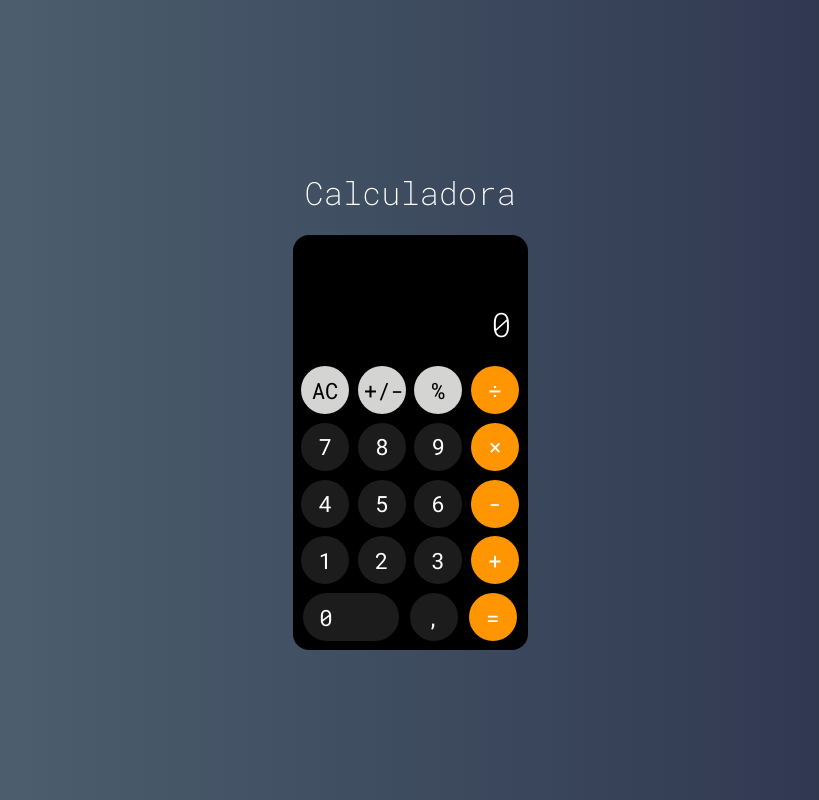
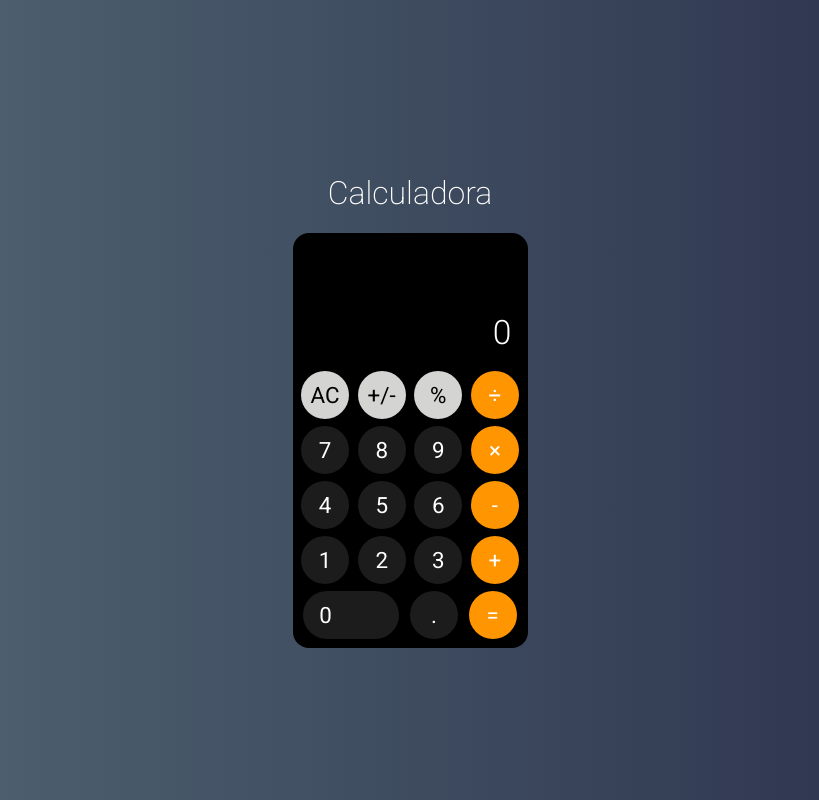
Before and after one commit to diogoizele/calculator-react, a React (Create React App) app: page / in a window 1280 px wide. Shown: the whole page, without its empty margins (230-1049 px from the left). Built offline with nearby package versions, Linux system fonts and the light colour scheme.

Commit message:
Readme.md update

```diff
--- a/package.json
+++ b/package.json
@@ -1,6 +1,7 @@
 {
   "name": "calculator",
   "version": "0.1.0",
+  "homepage":"./",
   "private": true,
   "dependencies": {
     "@testing-library/jest-dom": "^5.11.4",
--- a/src/components/Calculator.jsx
+++ b/src/components/Calculator.jsx
@@ -56,7 +56,7 @@ const Calculator = (props) => {
         values[0] = values[0] * values[1];
         values[1] = 0;
       } else if (currentOperation === "/") {
-        values[0] = (values[0] / values[1]).toFixed(4);
+        values[0] = values[0] / values[1];
         values[1] = 0;
       }
 
@@ -72,7 +72,7 @@ const Calculator = (props) => {
   };
 
   const addDigit = (digit) => {
-    if (digit === "," && state.displayValue.includes(",")) {
+    if (digit === "." && state.displayValue.includes(".")) {
       return;
     }
     // se o display inicial for 0 ele vai apagar o valor do display para substituir posteriormente
@@ -88,7 +88,7 @@ const Calculator = (props) => {
     // muda o valor do display no estado e seta o clearDisplay pra falso (não precisa limpar o display)
     setState({ ...state, displayValue, clearDisplay: false });
 
-    if (digit !== ",") {
+    if (digit !== ".") {
       const i = state.current;
       const newValue = parseFloat(displayValue);
       const values = [...state.values];
@@ -118,7 +118,7 @@ const Calculator = (props) => {
         <Button darkGray label="3" click={addDigit} />
         <Button operation label="+" click={setOperation} />
         <Button double darkGray label="0" click={addDigit} />
-        <Button darkGray label="," click={addDigit} />
+        <Button darkGray label="." click={addDigit} />
         <Button operation label="=" click={setOperation} />
       </div>
     </div>
--- a/src/components/Display.css
+++ b/src/components/Display.css
@@ -1,12 +1,16 @@
 .display {
-  display: flex;
-  flex: 1;
-  justify-content: flex-end;
-  align-items: flex-end;
+  background-color: transparent;
+  border: 0;
+  color: white;
+  text-align: end;
 
-  padding: 1rem 1rem 1rem;
+
+
+
+  padding: 5rem 1rem 1rem;
   font-size: 2.1rem;
   font-weight: 300;
 
   overflow: hidden;
+  text-overflow: ellipsis;
 }
--- a/src/components/Display.jsx
+++ b/src/components/Display.jsx
@@ -1,8 +1,8 @@
 import React from "react";
-import './Display.css'
+import "./Display.css";
 
 const Display = (props) => {
-  return <div className="display">{props.value}</div>;
+  return <input className="display" maxLength="9" value={props.value} disabled/>;
 };
 
 export default Display;
--- a/src/index.css
+++ b/src/index.css
@@ -1,7 +1,7 @@
-@import url("https://fonts.googleapis.com/css2?family=Roboto+Mono:wght@100;200;300;400;500;600;700&display=swap");
+@import url("https://fonts.googleapis.com/css2?family=Roboto:wght@100;200;300;400;500;600;700&display=swap");
 
 * {
-  font-family: "Roboto Mono", monospace;
+  font-family: "Roboto", monospace;
 }
 
 body {
```
Also changed, not shown: 1 other file (tests, documents, lock files or other folders).
